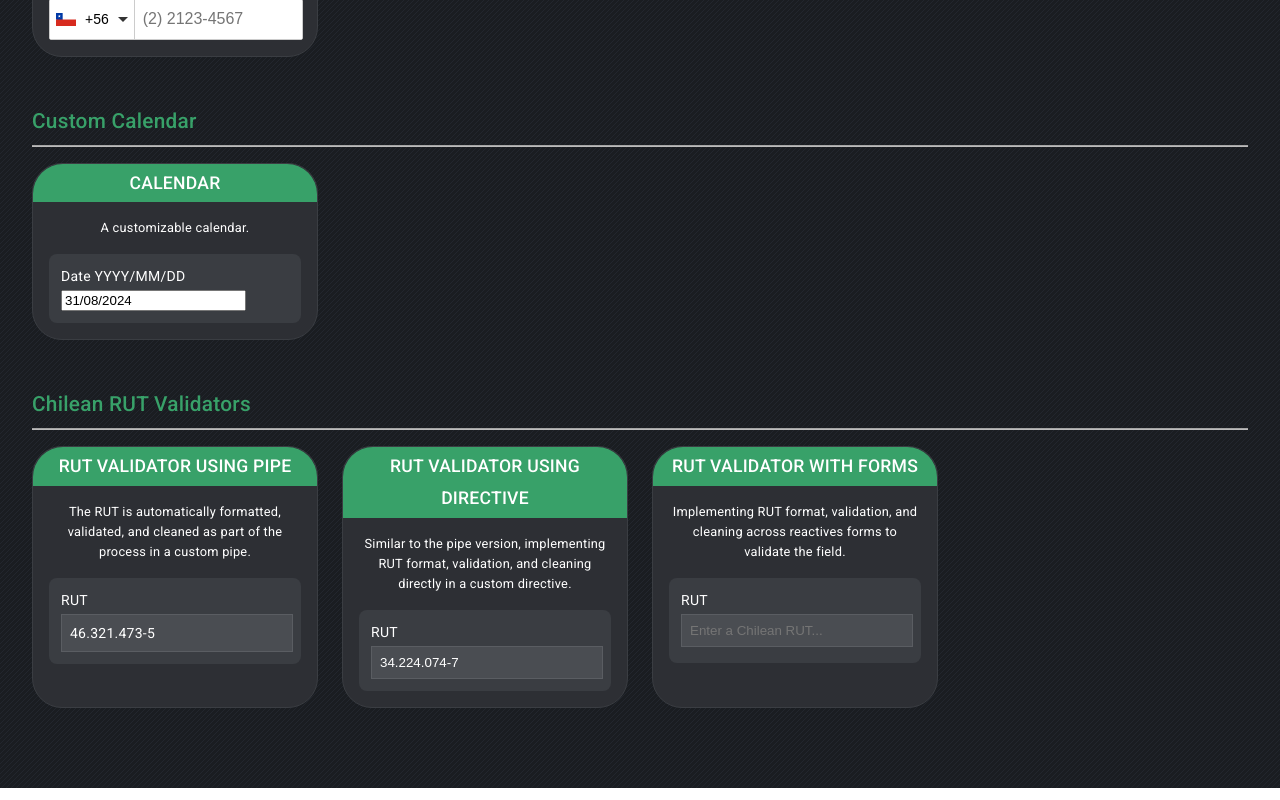
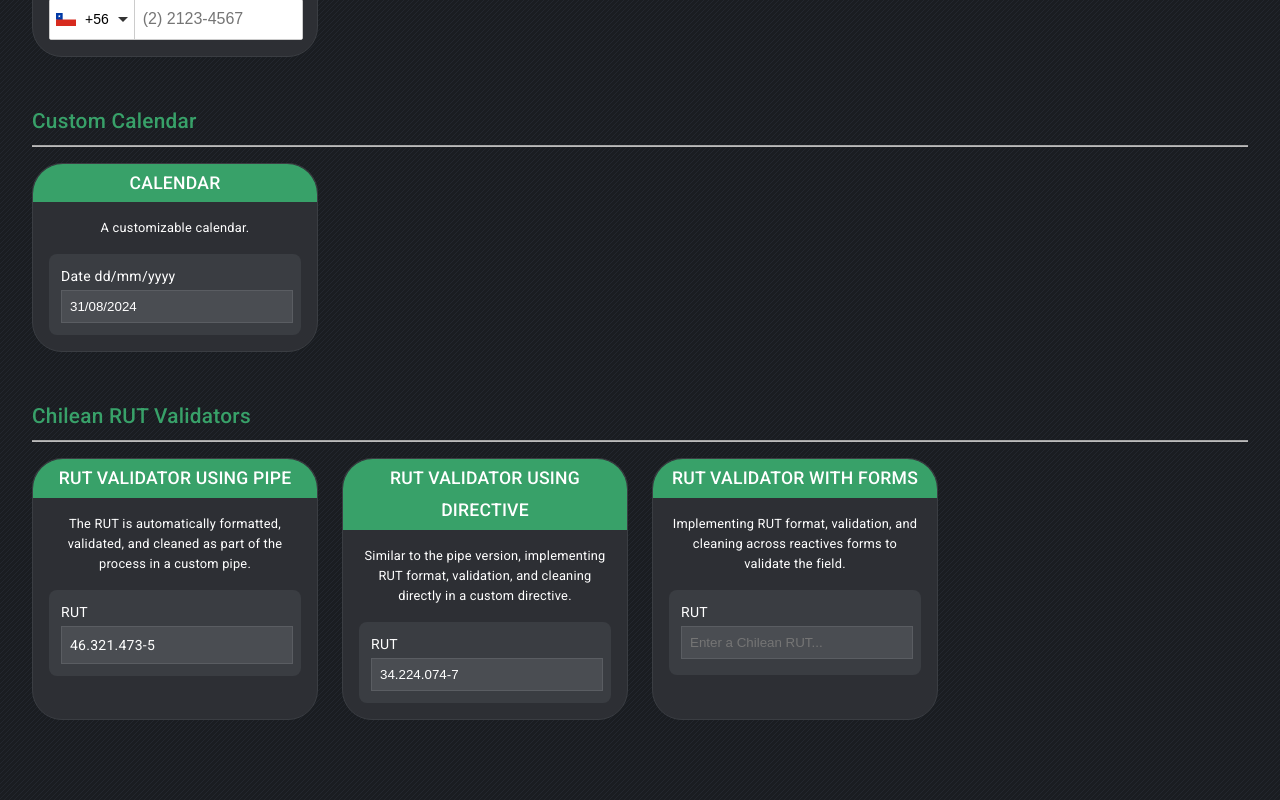
Before and after one commit to edgarbenitez92/custom-components-app, an Angular app: page / in a window 1280 px wide. Shown: the part 646-1446 px from the top of the page. Built offline with nearby package versions, Linux system fonts and the light colour scheme.

Commit message:
Calendar
Minor adjustment

```diff
--- a/src/app/app.component.html
+++ b/src/app/app.component.html
@@ -88,7 +88,7 @@
         <div class="content">
           <p class="description">A customizable calendar.</p>
           <div class="input-container">
-            <label for="calendar" class="label">Date YYYY/MM/DD</label>
+            <label for="calendar" class="label">Date dd/mm/yyyy</label>
 
             <app-calendar></app-calendar>
           </div>
--- a/src/app/components/calendar/calendar.component.scss
+++ b/src/app/components/calendar/calendar.component.scss
@@ -1,18 +1,18 @@
 .calendar-container {
-  position: relative;
-  width: 100%;
-  max-width: 20rem;
-  font-family: 'Montserrat', sans-serif;
-
   .calendar-input {
     cursor: pointer;
+    background-color: #4a4d52;
+    color: white;
+    border: 1px solid #5a5d62;
+    width: 94%;
+    padding: 0.5rem;
   }
 
   .calendar-popup {
     position: absolute;
     z-index: 10;
     margin-top: 0.25rem;
-    width: calc(100% + 4rem);
+    width: calc(80% + 4rem);
     margin-left: -2rem;
     background-color: white;
     border-radius: 0.375rem;
--- a/src/app/components/calendar/calendar.component.ts
+++ b/src/app/components/calendar/calendar.component.ts
@@ -1,5 +1,5 @@
 import { NgClass, NgIf, NgFor } from '@angular/common';
-import { Component, ElementRef, HostListener, inject } from '@angular/core';
+import { Component } from '@angular/core';
 import { FormsModule } from '@angular/forms';
 
 type CalendarView = 'days' | 'months' | 'years';
@@ -12,8 +12,6 @@ type CalendarView = 'days' | 'months' | 'years';
   styleUrl: './calendar.component.scss',
 })
 export class CalendarComponent {
-  private elementRef = inject(ElementRef);
-
   DAYS: string[] = ['Lun', 'Mar', 'Mié', 'Jue', 'Vie', 'Sáb', 'Dom'];
   MONTHS: string[] = [
     'Enero',
@@ -40,13 +38,6 @@ export class CalendarComponent {
 
   ngOnInit() {
     this.inputValue = this.formatDate(this.selectedDate);
-  }
-
-  @HostListener('document:click', ['$event'])
-  clickOutside(event: Event) {
-    if (!this.elementRef.nativeElement.contains(event.target)) {
-      this.isOpen = false;
-    }
   }
 
   setView(view: CalendarView) {
```
